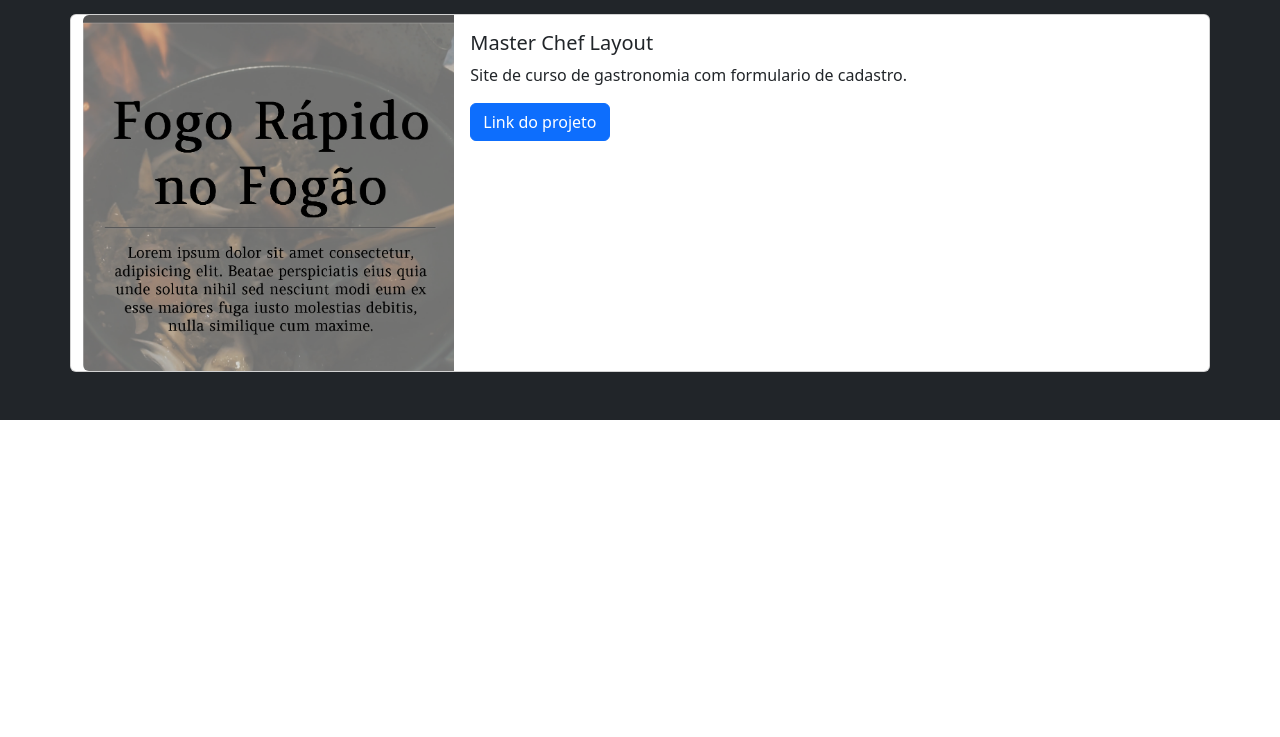
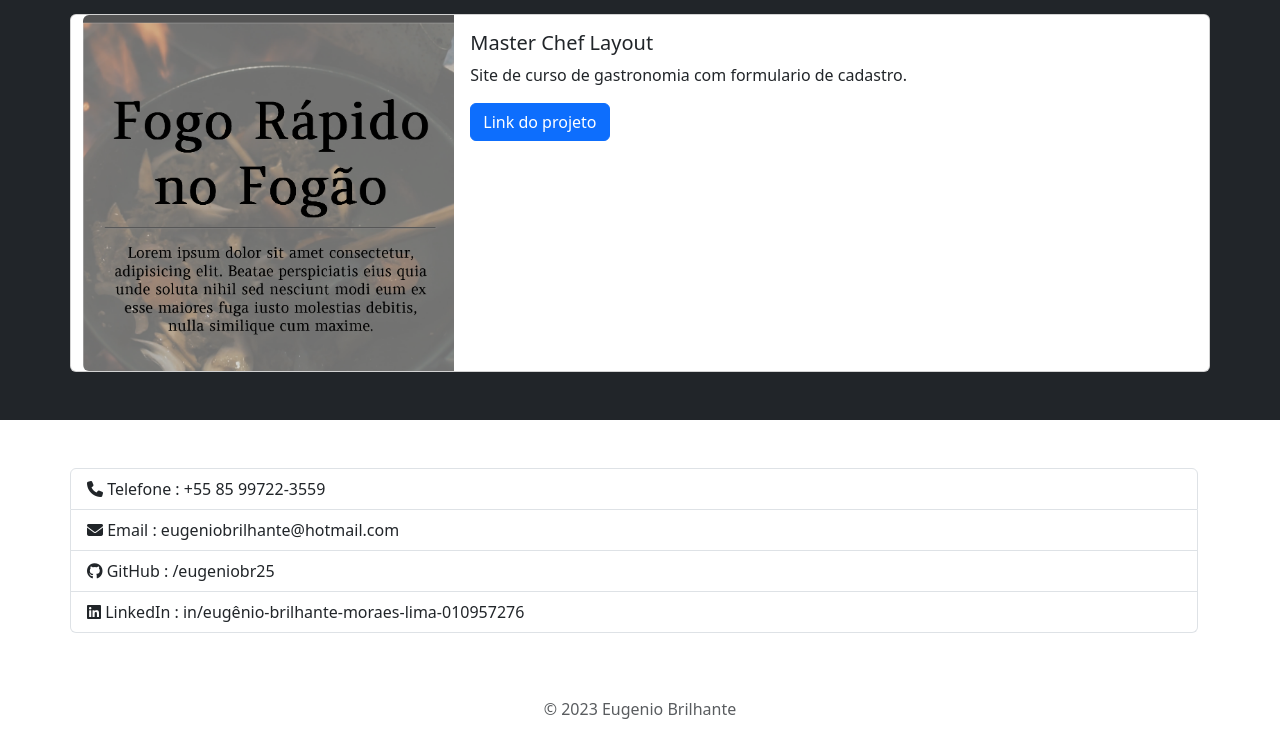
Before and after one commit to eugeniobr25/eugeniobr25.github.io, a plain HTML site: page index.html in a window 1280 px wide. Shown: the part 1467-2204 px from the top of the page. Before the commit the page ends 1887 px from the top, so only its background shows below. Drawn offline with nearby package versions, Linux system fonts and the light colour scheme.

Commit message:
add: adicionando contato no footer

```diff
--- a/index.html
+++ b/index.html
@@ -154,10 +154,38 @@
             </section>
         </div>
     </main>
-    <!-- telefone, email, github, linkedIn -->
     <footer>
-        <section>
+        <!-- telefone, email, github, linkedIn -->
+        <div class="p-5">
+            <section>
+                <div class="container">
+                    <div class="row">
+                        <ul class="list-group">
+                            <li class="list-group-item">
+                                <i class="fa-solid fa-phone"></i>
+                                Telefone : +55 85 99722-3559
+                            </li>
+                            <li class="list-group-item">
+                                <i class="fa-solid fa-envelope"></i>
+                                Email : eugeniobrilhante@hotmail.com
+                            </li>
+                            <li class="list-group-item">
+                                <i class="fa-brands fa-github"></i>
+                                GitHub : /eugeniobr25
+                            </li>
+                            <li class="list-group-item">
+                                <i class="fa-brands fa-linkedin"></i>
+                                LinkedIn : in/eugênio-brilhante-moraes-lima-010957276
+                            </li>
+                        </ul>
+                    </div>
+                </div>
+            </section>
+        </div>
 
+        <!-- Direitos autorias -->
+        <section class="text-center p-3">
+            <span class="mb-3 mb-md-0 text-body-secondary">© 2023 Eugenio Brilhante</span>
         </section>
     </footer>
 
```
